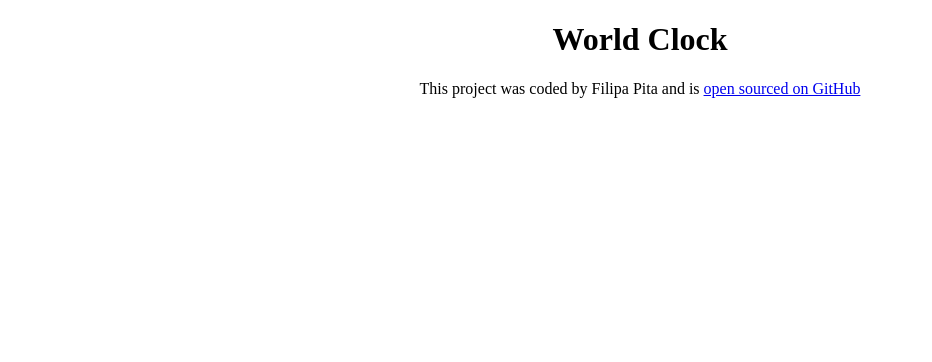
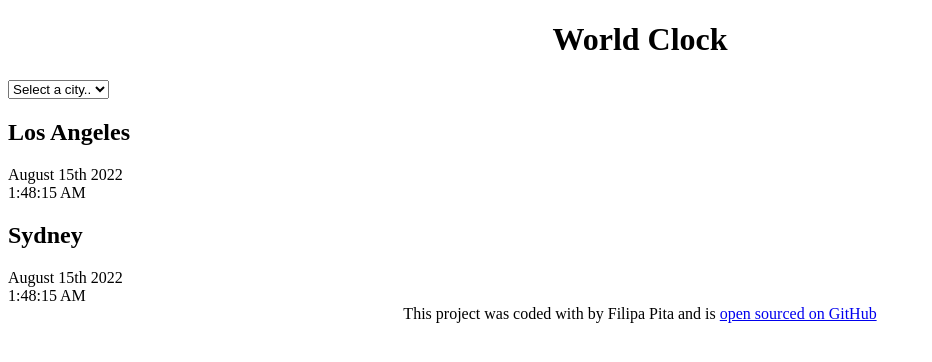
Before and after one commit to filipanpita/shecodes_plus_add-on, a plain HTML site: page index.html in a window 1280 px wide. Shown: the whole page, without its empty margins (0-932 px from the left). Drawn offline with Linux system fonts and the light colour scheme.

Commit message:
Update index.html
developed the html

```diff
--- a/index.html
+++ b/index.html
@@ -8,9 +8,29 @@
     <title>SheCodes Plus Add-on Project</title>
   </head>
   <body>
-    <h1>World Clock</h1>
+    <div class="container">
+      <h1>World Clock</h1>
+
+      <select>
+        <option value="">Select a city..</option>
+        <option value="">London</option>
+        <option value="">New York</option>
+        <option value="">Auckland</option>
+      </select>
+
+      <div class="city">
+        <h2>Los Angeles</h2>
+        <div class="date">August 15th 2022</div>
+        <div class="time">1:48:15 AM</div>
+      </div>
+      <div class="city">
+        <h2>Sydney</h2>
+        <div class="date">August 15th 2022</div>
+        <div class="time">1:48:15 AM</div>
+      </div>
+    </div>
     <footer>
-      This project was coded by Filipa Pita and is
+      This project was coded with by Filipa Pita and is
       <a
         href="https://github.com/filipanpita/shecodes_plus_add-on"
         target="_blank"
```
